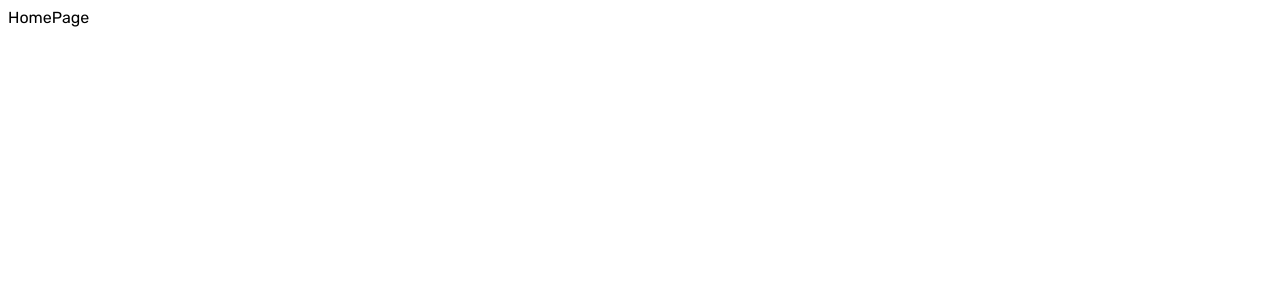
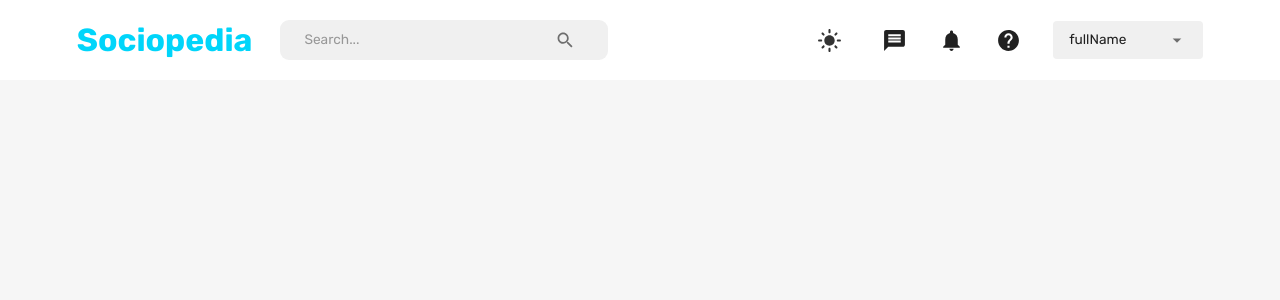
Before and after one commit to shagors/mern-social-ed-backend, a React (Create React App) app in the folder client/: page /home in a window 1280 px wide. Shown: the top 300 px of the page. Built offline with nearby package versions, Linux system fonts and the light colour scheme.

Commit message:
navbar set and design it..and show on home screen and display it and dark mode set

```diff
--- a/client/src/App.js
+++ b/client/src/App.js
@@ -3,16 +3,27 @@
 import LoginPage from "./scenes/loginPage";
 import ProfilePage from "./scenes/profilePage";
 import Navbar from "./scenes/navbar";
+import { useSelector } from "react-redux";
+import { CssBaseline, ThemeProvider } from "@mui/material";
+import { createTheme } from "@mui/material/styles";
+import { themeSettings } from "theme";
+import { useMemo } from "react";
 
 function App() {
+  const mode = useSelector((state) => state.mode);
+  const theme = useMemo(() => createTheme(themeSettings(mode)), [mode]);
+
   return (
     <div className="app">
       <BrowserRouter>
-        <Routes>
-          <Route path="/" element={<LoginPage />} />
-          <Route path="/home" element={<HomePage />} />
-          <Route path="/profile/:userId" element={<ProfilePage />} />
-        </Routes>
+        <ThemeProvider theme={theme}>
+          <CssBaseline />
+          <Routes>
+            <Route path="/" element={<LoginPage />} />
+            <Route path="/home" element={<HomePage />} />
+            <Route path="/profile/:userId" element={<ProfilePage />} />
+          </Routes>
+        </ThemeProvider>
       </BrowserRouter>
     </div>
   );
--- /dev/null
+++ b/client/src/components/FlexBetween.jsx
@@ -0,0 +1,10 @@
+import { Box } from "@mui/material";
+import { styled } from "@mui/system";
+
+const FlexBetween = styled(Box)({
+  display: "flex",
+  justifyContent: "space-between",
+  alignItems: "center",
+});
+
+export default FlexBetween;
--- a/client/src/scenes/homePage/index.jsx
+++ b/client/src/scenes/homePage/index.jsx
@@ -1,7 +1,13 @@
+import { Box } from "@mui/material";
 import React from "react";
+import Navbar from "scenes/navbar";
 
 const HomePage = () => {
-  return <div>HomePage</div>;
+  return (
+    <Box>
+      <Navbar />
+    </Box>
+  );
 };
 
 export default HomePage;
--- a/client/src/scenes/navbar/index.jsx
+++ b/client/src/scenes/navbar/index.jsx
@@ -1,7 +1,197 @@
-import React from "react";
+import { useState } from "react";
+import {
+  Box,
+  IconButton,
+  InputBase,
+  Typography,
+  Select,
+  MenuItem,
+  FormControl,
+  useTheme,
+  useMediaQuery,
+} from "@mui/material";
+import {
+  Search,
+  Message,
+  DarkMode,
+  LightMode,
+  Notifications,
+  Help,
+  Menu,
+  Close,
+} from "@mui/icons-material";
+import { useDispatch, useSelector } from "react-redux";
+import { setMode, setLogout } from "state";
+import { useNavigate } from "react-router-dom";
+import FlexBetween from "components/FlexBetween";
 
 const Navbar = () => {
-  return <div>Navbar</div>;
+  const [isMobileMenuToggled, setIsMobileMenuToggled] = useState(false);
+  const dispatch = useDispatch();
+  const navigate = useNavigate();
+  const user = useSelector((state) => state.user);
+  const isNonMobileScreens = useMediaQuery("(min-width: 1000px)");
+
+  const theme = useTheme();
+  const neutralLight = theme.palette.neutral.light;
+  const dark = theme.palette.neutral.dark;
+  const background = theme.palette.background.default;
+  const primaryLight = theme.palette.primary.light;
+  const alt = theme.palette.background.alt;
+
+  // const fullName = `${user.firstName} ${user.lastName}`;
+
+  return (
+    <FlexBetween padding="1rem 6%" backgroundColor={alt}>
+      <FlexBetween gap="1.75rem">
+        <Typography
+          fontWeight="bold"
+          fontSize="clamp(1rem, 2rem, 2.25rem)"
+          color="primary"
+          onClick={() => navigate("/home")}
+          sx={{
+            "&:hover": {
+              color: primaryLight,
+              cursor: "pointer",
+            },
+          }}
+        >
+          Sociopedia
+        </Typography>
+        {isNonMobileScreens && (
+          <FlexBetween
+            backgroundColor={neutralLight}
+            borderRadius="9px"
+            gap="3rem"
+            padding="0.1rem 1.5rem"
+          >
+            <InputBase placeholder="Search..." />
+            <IconButton>
+              <Search />
+            </IconButton>
+          </FlexBetween>
+        )}
+      </FlexBetween>
+
+      {/* DESKTOP NAV */}
+      {isNonMobileScreens ? (
+        <FlexBetween gap="2rem">
+          <IconButton onClick={() => dispatch(setMode())}>
+            {theme.palette.mode === "dark" ? (
+              <DarkMode sx={{ fontSize: "25px" }} />
+            ) : (
+              <LightMode sx={{ color: dark, fontSize: "25px" }} />
+            )}
+          </IconButton>
+          <Message sx={{ fontSize: "25px" }} />
+          <Notifications sx={{ fontSize: "25px" }} />
+          <Help sx={{ fontSize: "25px" }} />
+          <FormControl variant="standard" value={"fullName"}>
+            <Select
+              value={"fullName"}
+              sx={{
+                backgroundColor: neutralLight,
+                width: "150px",
+                borderRadius: "0.25rem",
+                p: "0.25rem 1rem",
+                "& .MuiSvgIcon-root": {
+                  pr: "0.25rem",
+                  width: "3rem",
+                },
+                "& .MuiSelect-select:focus": {
+                  backgroundColor: neutralLight,
+                },
+              }}
+              input={<InputBase />}
+            >
+              <MenuItem value={"fullName"}>
+                <Typography>{"fullName"}</Typography>
+              </MenuItem>
+              <MenuItem onClick={() => dispatch(setLogout())}>Log Out</MenuItem>
+            </Select>
+          </FormControl>
+        </FlexBetween>
+      ) : (
+        <IconButton
+          onClick={() => setIsMobileMenuToggled(!isMobileMenuToggled)}
+        >
+          <Menu />
+        </IconButton>
+      )}
+
+      {/* MOBILE NAV */}
+      {!isNonMobileScreens && isMobileMenuToggled && (
+        <Box
+          position="fixed"
+          right="0"
+          bottom="0"
+          height="100%"
+          zIndex="10"
+          maxWidth="500px"
+          minWidth="300px"
+          backgroundColor={background}
+        >
+          {/* CLOSE ICON */}
+          <Box display="flex" justifyContent="flex-end" p="1rem">
+            <IconButton
+              onClick={() => setIsMobileMenuToggled(!isMobileMenuToggled)}
+            >
+              <Close />
+            </IconButton>
+          </Box>
+
+          {/* MENU ITEMS */}
+          <FlexBetween
+            display="flex"
+            flexDirection="column"
+            justifyContent="center"
+            alignItems="center"
+            gap="3rem"
+          >
+            <IconButton
+              onClick={() => dispatch(setMode())}
+              sx={{ fontSize: "25px" }}
+            >
+              {theme.palette.mode === "dark" ? (
+                <DarkMode sx={{ fontSize: "25px" }} />
+              ) : (
+                <LightMode sx={{ color: dark, fontSize: "25px" }} />
+              )}
+            </IconButton>
+            <Message sx={{ fontSize: "25px" }} />
+            <Notifications sx={{ fontSize: "25px" }} />
+            <Help sx={{ fontSize: "25px" }} />
+            <FormControl variant="standard" value={"fullName"}>
+              <Select
+                value={"fullName"}
+                sx={{
+                  backgroundColor: neutralLight,
+                  width: "150px",
+                  borderRadius: "0.25rem",
+                  p: "0.25rem 1rem",
+                  "& .MuiSvgIcon-root": {
+                    pr: "0.25rem",
+                    width: "3rem",
+                  },
+                  "& .MuiSelect-select:focus": {
+                    backgroundColor: neutralLight,
+                  },
+                }}
+                input={<InputBase />}
+              >
+                <MenuItem value={"fullName"}>
+                  <Typography>{"fullName"}</Typography>
+                </MenuItem>
+                <MenuItem onClick={() => dispatch(setLogout())}>
+                  Log Out
+                </MenuItem>
+              </Select>
+            </FormControl>
+          </FlexBetween>
+        </Box>
+      )}
+    </FlexBetween>
+  );
 };
 
 export default Navbar;
```
